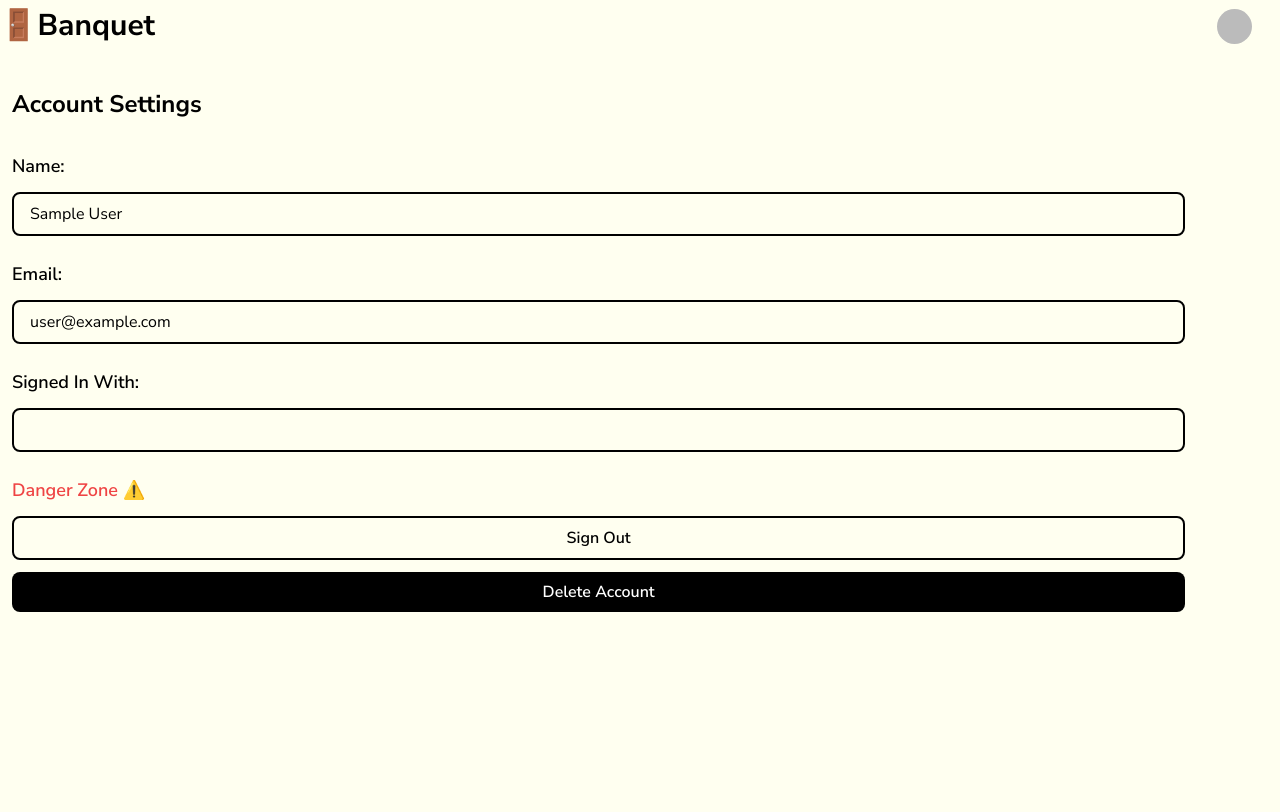
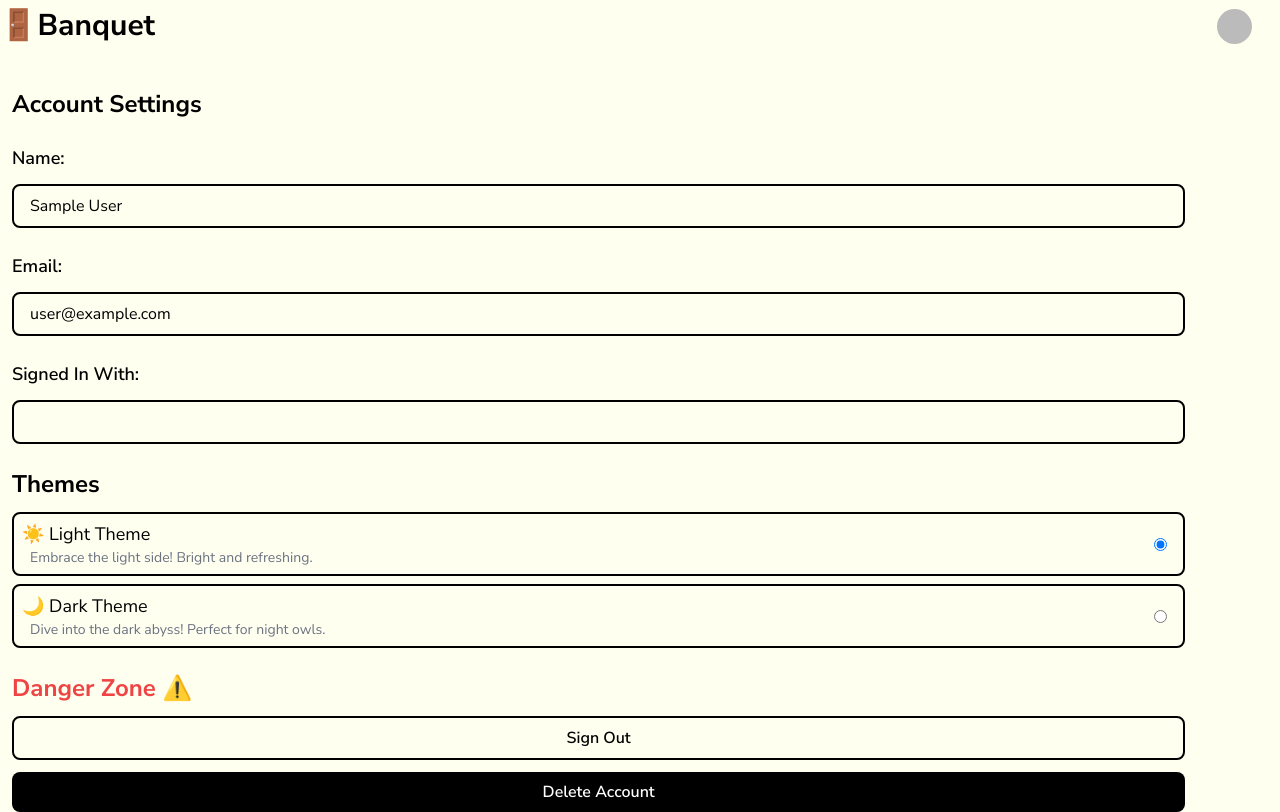
Before and after one commit to listentothefrog/Banquet, a Next.js app: page /settings in a window 1280 px wide. Built offline with nearby package versions, Linux system fonts and the light colour scheme; no server answers; sample sign-in values are in the browser's storage.

Commit message:
added a way for users to switch from light theme to dark theme

```diff
--- a/src/app/settings/page.tsx
+++ b/src/app/settings/page.tsx
@@ -1,13 +1,23 @@
 "use client";
 import { useRouter } from "next/navigation";
-import React from "react";
+import React, { useEffect, useState } from "react";
 import { useAuthState } from "react-firebase-hooks/auth";
 import { auth } from "../../../firebase";
 import HeaderComponent from "@/components/Navigation/HeaderComponent";
 import SpinnerComponent from "@/components/SpinnerComponent";
-import Popup from "reactjs-popup";
 
 const SettingsPage = () => {
+  const [themePreference, setThemePreference] = useState(
+    localStorage.getItem("themePreference") || "light"
+  );
+
+  useEffect(() => {
+    localStorage.setItem("themePreference", themePreference);
+  }, [themePreference]);
+
+  const handleThemeChange = (theme: any) => {
+    setThemePreference(theme);
+  };
   const router = useRouter();
   const [user, loading] = useAuthState(auth);
 
@@ -30,7 +40,7 @@ const SettingsPage = () => {
       <div className="mt-6 ml-3">
         <h1 className="text-2xl font-bold">Account Settings</h1>
       </div>
-      <div className="w-11/12 mt-8 ml-3">
+      <div className="w-11/12 mt-6 ml-3">
         <div className="mb-3">
           <p className="font-semibold text-lg">Name:</p>
         </div>
@@ -68,7 +78,48 @@ const SettingsPage = () => {
       </div>
       <div className="w-11/12 mt-6 ml-3">
         <div className="mb-3">
-          <p className="font-semibold text-lg text-red-500">Danger Zone ⚠️</p>
+          <p className="text-2xl font-bold">Themes</p>
+        </div>
+        <div className="mt-2 space-y-2 w-full">
+          <div className="px-2 flex items-center justify-between h-16 border-2 border-black rounded-lg">
+            <div>
+              <span className="text-lg cursor-pointer">☀️ Light Theme</span>
+              <p className="text-sm text-gray-500 ml-2">
+                Embrace the light side! Bright and refreshing.
+              </p>
+            </div>
+            <div className="flex cursor-pointer items-end">
+              <input
+                type="radio"
+                value="light"
+                checked={themePreference === "light"}
+                onChange={() => handleThemeChange("light")}
+                className="mr-2 cursor-pointer"
+              />
+            </div>
+          </div>
+          <div className="px-2 flex items-center justify-between h-16 border-2 border-black rounded-lg">
+            <div>
+              <span className="text-lg cursor-pointer">🌙 Dark Theme</span>
+              <p className="text-sm text-gray-500 ml-2">
+                Dive into the dark abyss! Perfect for night owls.
+              </p>
+            </div>
+            <div className="flex cursor-pointer items-end">
+              <input
+                type="radio"
+                value="dark"
+                checked={themePreference === "dark"}
+                onChange={() => handleThemeChange("dark")}
+                className="mr-2 cursor-pointer"
+              />
+            </div>
+          </div>
+        </div>
+      </div>
+      <div className="w-11/12 mt-6 ml-3">
+        <div className="mb-3">
+          <p className="text-2xl font-bold text-red-500">Danger Zone ⚠️</p>
         </div>
         <div className="mt-2">
           <button
```
